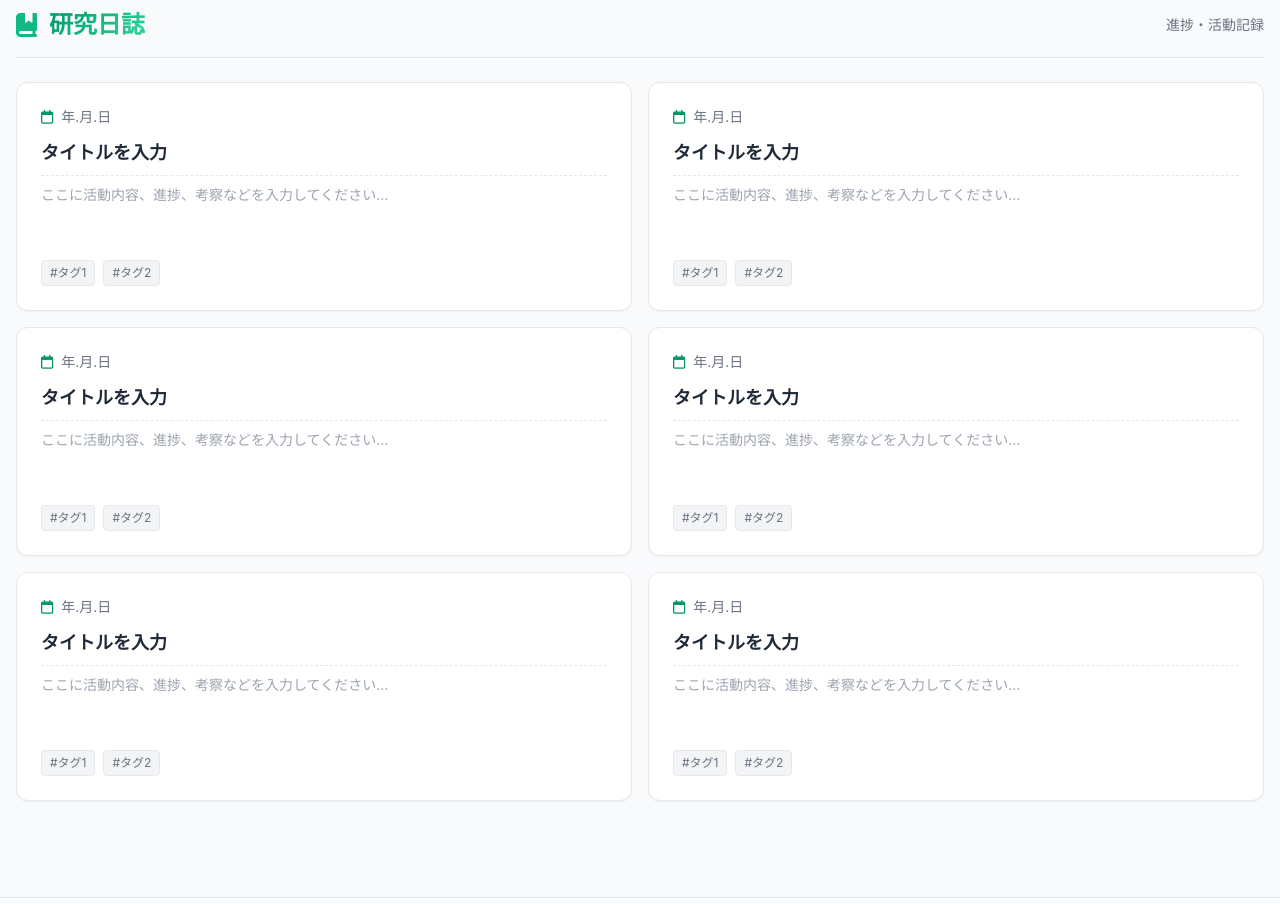
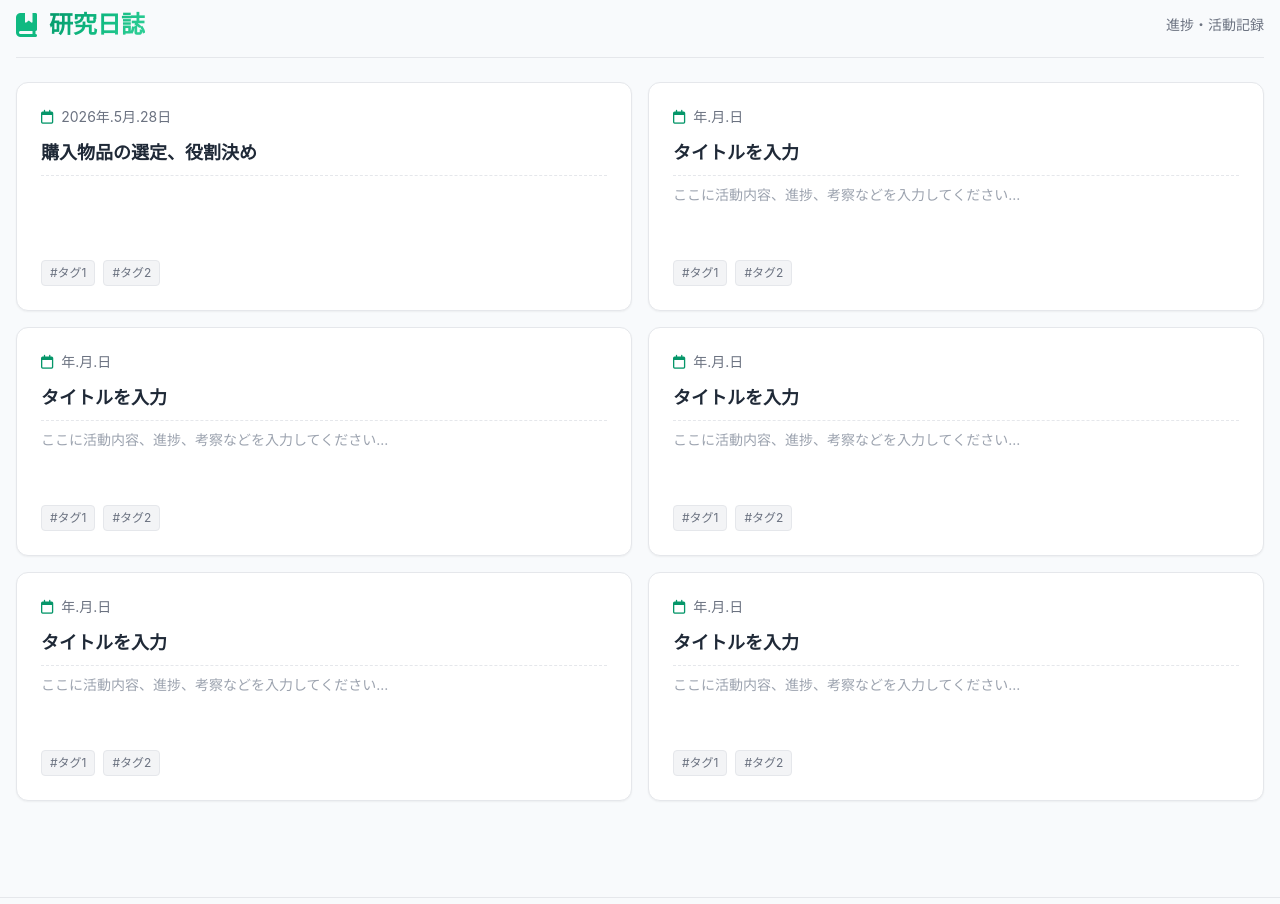
Before and after one commit to ick2421004-code/Kadaikennkyu-2, a plain HTML site: page index.html in a window 1280 px wide. Shown: the part 1200-2104 px from the top of the page. Drawn offline with nearby package versions, Linux system fonts and the light colour scheme.

Commit message:
Update date and title in index.html

```diff
--- a/index.html
+++ b/index.html
@@ -215,15 +215,12 @@
                     <div>
                         <div class="flex items-center justify-between text-sm text-gray-500 mb-3">
                             <span class="flex items-center gap-2">
-                                <i class="fa-regular fa-calendar text-emerald-600"></i> 年.月.日
+                                <i class="fa-regular fa-calendar text-emerald-600"></i> 2026年.5月.28日
                             </span>
                         </div>
                         <h3 class="text-lg font-semibold text-gray-800 mb-2 border-b border-gray-200 pb-2 border-dashed">
-                            タイトルを入力
+                            購入物品の選定、役割決め
                         </h3>
-                        <p class="text-gray-400 text-sm leading-relaxed mb-4 min-h-[60px]">
-                            ここに活動内容、進捗、考察などを入力してください...
-                        </p>
                     </div>
                     <div class="flex items-center gap-2 text-xs text-gray-500">
                         <span class="bg-gray-100 px-2 py-1 rounded border border-gray-200">#タグ1</span>
```
